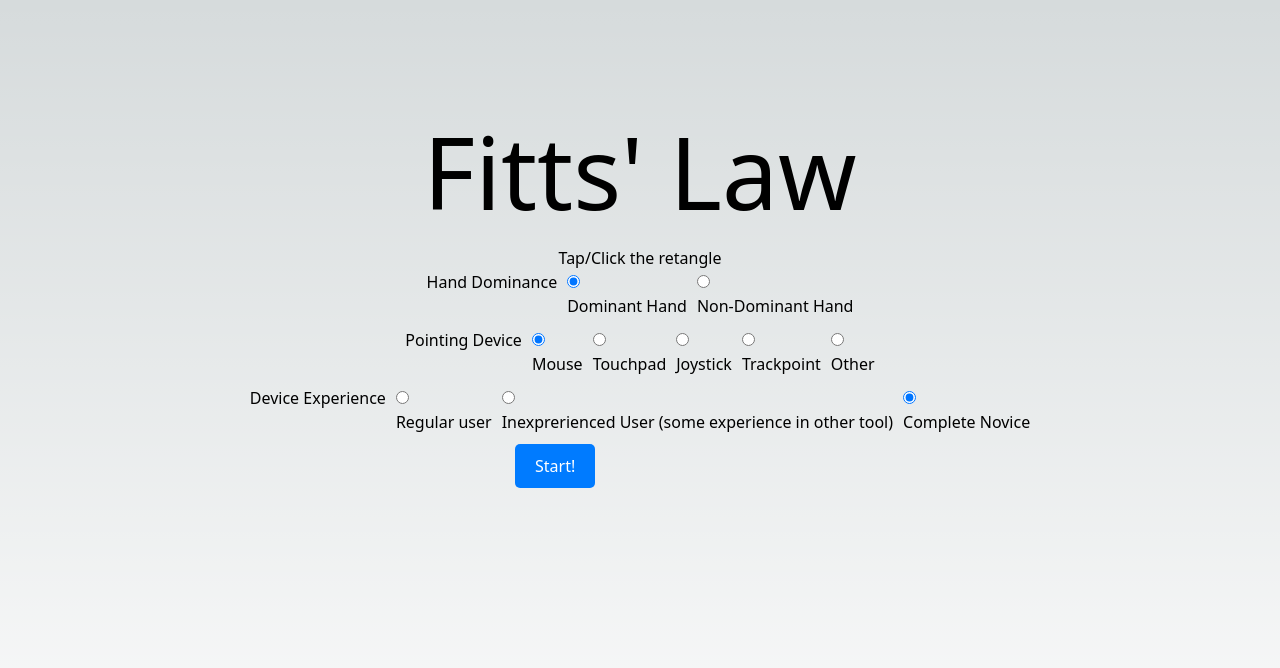
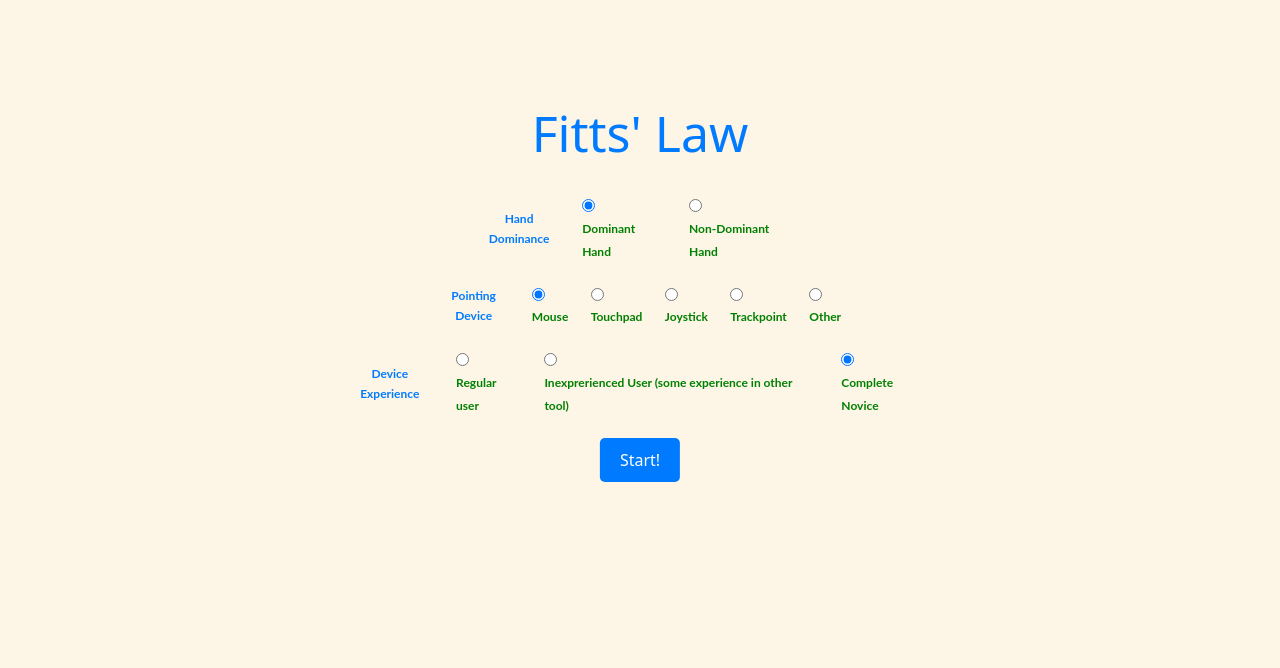
Before and after one commit to Devdeep-J-S/HCI-Fitts-Law, a Next.js app: page /page1 in a window 1280 px wide. Shown: the top 668 px of the page. Built offline with nearby package versions, Linux system fonts and the light colour scheme.

Commit message:
final changes done

```diff
--- a/pages/index.js
+++ b/pages/index.js
@@ -69,7 +69,15 @@ export default function Home() {
       </section>
 
       <div></div>
-      <p>Submission for HCI project by TEAM Innovative X</p>
+      <div className="needforspeed">
+      <p className="texty t1">Submission for HCI project by TEAM Innovative x</p>
+      <p className="texty t1">Team Members:</p>
+      <p className="texty t1">1. Vrund Rajput - 202001075</p>
+      <p className="texty t1">2. Harsh Kathiriya - 202001088</p>
+      <p className="texty t1">3. Devdeep JS - 202001150</p>
+      <p className="texty t1">4. Prarthee Desai - 202001257</p>
+      <p className="texty t1">5. Devansh Patel - 202001262</p>
+      </div>
     </main>
   );
 }
--- a/pages/page1.js
+++ b/pages/page1.js
@@ -31,12 +31,11 @@ export default function Page1() {
         <title>Fitts&apos; Law 1D</title>
         <script src="/script.js" />
       </Head>
-      <h1 className="title">Fitts&apos; Law</h1>
+      <h1 id="maintitle" className="title">Fitts&apos; Law</h1>
       <p id="text">Tap/Click the retangle </p>
-
       {/* ask for stuff */}
       <div id="radio-c" className="inline fields">
-        <label>Hand Dominance</label>
+        <label className="titlename">Hand Dominance</label>
         <div className="field">
           <div className="ui radio checkbox">
             <input
@@ -45,7 +44,9 @@ export default function Page1() {
               defaultChecked="defaultChecked"
               value="Dominant"
             />
-            <label>Dominant Hand</label>
+            <label>
+              Dominant Hand
+            </label>
           </div>
         </div>
         <div className="field">
@@ -57,7 +58,7 @@ export default function Page1() {
       </div>
 
       <div id="radio-b" className="inline fields">
-        <label>Pointing Device</label>
+        <label className="titlename">Pointing Device</label>
         <div className="field">
           <div className="ui radio checkbox">
             <input
@@ -96,7 +97,7 @@ export default function Page1() {
       </div>
 
       <div id="radio-a" className="inline fields">
-        <label>Device Experience</label>
+        <label className="titlename">Device Experience</label>
         <div className="field">
           <div className="ui radio checkbox">
             <input type="radio" name="device-experience" value="Regular user" />
@@ -126,26 +127,26 @@ export default function Page1() {
         </div>
       </div>
 
-      <div id="div1">
-        <button className="button" id="start" onClick={handleStart}>
+      <div className="buttons4" id="div1">
+        <button className="button center-hor" id="start" onClick={handleStart}>
           Start!
         </button>
         <br />
-        <button className="button" id="btnResults" onClick={handleResults}>
+        <button className="button center-hor2" id="btnResults" onClick={handleResults}>
           Get Results
         </button>
         <br />
         <input className="result" id="txtResults" type="text" />
         <br />
-        <button className="button" id="btnCopy" onClick={handleCopy}>
+        <button className="button center-hor3" id="btnCopy" onClick={handleCopy}>
           Copy Results to Clipboard
         </button>
         <br />
-        <button className="button" id="download" onClick={handleDownload}>
+        <button className="button center-hor4" id="download" onClick={handleDownload}>
           Download Results
         </button>
 
-        <Link className="button" href="/" id="back">
+        <Link className="button center-hor2" href="/" id="back">
           Back
         </Link>
       </div>
--- a/pages/page2.js
+++ b/pages/page2.js
@@ -30,12 +30,12 @@ export default function Page2() {
         <title>Fitts&apos; Law 2D</title>
         <script src="/script2.js" />
       </Head>
-      <h1 className="title">Fitts&apos; Law 2D</h1>
+      <h1 id="maintitle" className="title">Fitts&apos; Law 2D</h1>
       <p id="text">Let&apos;s get started </p>
 
       {/* ask for stuff */}
       <div id="radio-c" className="inline fields">
-        <label>Hand Dominance</label>
+        <label classname="titlename">Hand Dominance</label>
         <div className="field">
           <div className="ui radio checkbox">
             <input
@@ -56,7 +56,7 @@ export default function Page2() {
       </div>
 
       <div id="radio-b" className="inline fields">
-        <label>Pointing Device</label>
+        <label classname="titlename">Pointing Device</label>
         <div className="field">
           <div className="ui radio checkbox">
             <input
@@ -95,7 +95,7 @@ export default function Page2() {
       </div>
 
       <div id="radio-a" className="inline fields">
-        <label>Device Experience</label>
+        <label classname="titlename">Device Experience</label>
         <div className="field">
           <div className="ui radio checkbox">
             <input type="radio" name="device-experience" value="Regular user" />
@@ -126,25 +126,25 @@ export default function Page2() {
       </div>
 
       <div id="div1">
-        <button className="button" id="start" onClick={handleStart}>
-          Start
+        <button className="button center-hor" id="start" onClick={handleStart}>
+          Start!
         </button>
         <br />
-        <button className="button" id="btnResults" onClick={handleResult}>
+        <button className="button center-hor2" id="btnResults" onClick={handleResult}>
           Get Results
         </button>
         <br />
         <input className="result" id="txtResults" type="text" />
         <br />
-        <button className="button" id="btnCopy" onClick={handleCopy}>
+        <button className="button center-hor3" id="btnCopy" onClick={handleCopy}>
           Copy Results to Clipboard
         </button>
         <br />
-        <button className="button" id="download" onClick={handleDownload}>
+        <button className="button center-hor4" id="download" onClick={handleDownload}>
           Download Results
         </button>
 
-        <Link className="button" href="/" id="back">
+        <Link className="button center-hor2" href="/" id="back">
           Back
         </Link>
       </div>
--- a/styles/globals.css
+++ b/styles/globals.css
@@ -4,8 +4,8 @@
 
 :root {
   --foreground-rgb: 0, 0, 0;
-  --background-start-rgb: 214, 219, 220;
-  --background-end-rgb: 255, 255, 255;
+  --background-start-rgb: 255, 255, 255;
+  --background-end-rgb: 24, 25, 245;
 }
 
 @media (prefers-color-scheme: dark) {
@@ -17,20 +17,24 @@
 }
 
 body {
-  color: rgb(var(--foreground-rgb));
-  background: linear-gradient(
-      to bottom,
-      transparent,
-      rgb(var(--background-end-rgb))
-    )
-    rgb(var(--background-start-rgb));
+    color: rgb(var(--foreground-rgb));
+      background-color: oldlace;
+}
+
+.titlename{
+  font-size: 50px;
+  text-align: center;
+  display: flex;
+  justify-content: center;
+  color: #007bff;
 }
 
 .title {
-  font-size: 100px;
+  font-size: 50px;
   text-align: center;
   display: flex;
   justify-content: center;
+  color: #007bff;
 }
 
 .button-container {
@@ -51,6 +55,54 @@ body {
   text-decoration: none;
   text-align: center;
   transition: background-color 0.3s ease;
+}
+/* .buttons4 {
+  display: flex;
+  justify-content: center;
+} */
+
+/* .button {
+  margin: 0 10px;
+} */
+
+
+.center-hor{
+  left:50%;
+  /* margin-top:0; */
+  /* padding-top:0; */
+  position:relative;
+  -ms-transform: translateX(-50%);
+  transform: translateX(-50%);
+}
+
+.center-hor2{
+  /* left:50%; */
+  /* margin: 0 10px; */
+  position:absolute;
+  left:51.5%;
+  margin-top: 0%;
+  -ms-transform: translateX(-50%);
+  transform: translateX(-50%);
+}
+
+.center-hor3{
+  /* left:50%; */
+  position:absolute;
+  /* margin-top:20%; */
+  -ms-transform: translateX(-50%);
+  transform: translateX(-50%);
+  -ms-transform: translateY(-20%);
+  transform: translateY(-200%);
+}
+
+.center-hor4{
+  position:absolute;
+  left:46%;
+  /* margin-top:20%; */
+  -ms-transform: translateX(-50%);
+  transform: translateX(-50%);
+  -ms-transform: translateY(-20%);
+  transform: translateY(-130%);
 }
 
 .button:hover {
@@ -74,15 +126,82 @@ body {
 
 /* styles.module.css */
 .inline.fields {
+  /* display: flex;
+  flex-wrap: wrap;
+  justify-content: flex-start; */
+  /* display: flex;
+  -webkit-box-orient: horizontal;
+  -webkit-box-direction: normal;
+  flex-direction: row;
+  margin: 0 -0.5em 1em; */
+
+
+  -webkit-text-size-adjust: 100%;
+  font-family: Lato,'Helvetica Neue',Arial,Helvetica,sans-serif;
+  line-height: 1.4285em;
+  color: green;
+  text-align: left;
+  font-size: 1rem;
+  box-sizing: inherit;
   display: flex;
-  flex-wrap: wrap;
-  justify-content: flex-start;
+  -webkit-box-orient: horizontal;
+  -webkit-box-direction: normal;
+  flex-direction: row;
+  margin: 0 0 1em;
+  -webkit-box-align: center;
+  align-items: center;
+  padding-left: 1%;
+  padding-right: 1%;
+
+}
+
+.input{
+  -webkit-text-size-adjust: 100%;
+  -webkit-box-direction: normal;
+  font-family: sans-serif;
+  font-size: 100%;
+  line-height: 1.15;
+  margin: 0;
+  overflow: visible;
+  box-sizing: border-box;
+  padding: 0;
+  cursor: pointer;
+  position: absolute;
+  top: 0;
+  left: 0;
+  opacity: 0!important;
+  outline: 0;
+  z-index: 3;
+  width: 17px;
+  height: 17px;
+}
+
+#text{
+  visibility: hidden;
+  color: "#007bff";
 }
 
 .inline.fields .field {
   justify-content: space-between;
   margin-left: 10px;
   margin-bottom: 10px;
+  /* width: 33.33333333%; */
+
+  -webkit-text-size-adjust: 100%;
+  font-family: Lato,'Helvetica Neue',Arial,Helvetica,sans-serif;
+  line-height: 1.4285em;
+  color: green;
+  text-align: left;
+  font-size: 1rem;
+  -webkit-box-direction: normal;
+  box-sizing: inherit;
+  clear: both;
+  -webkit-box-flex: 0;
+  flex: 0 1 auto;
+  margin: 0;
+  padding: 0 1em 0 0;
+  padding-left: 1em;
+  padding-right: 0.1%;
 }
 
 .ui.checkbox label {
@@ -93,6 +212,7 @@ body {
 .texty {
   font-size: 25px;
   text-align: center;
+  /* color:green; */
 }
 
 .needforspeed {
@@ -101,6 +221,11 @@ body {
   font-size: 50px;
   align-items: center;
   flex-direction: column;
+}
+
+.t1{
+  color:green;
+
 }
 
 #btnResults{
@@ -122,3 +247,34 @@ body {
 #back{
   visibility: hidden;
 }
+
+
+.inline.fields {
+  display: flex;
+  flex-direction: row;
+  align-items: center;
+  margin-bottom: 20px;
+  font-size: 14px;
+}
+
+.inline.fields label {
+  font-size: 12px;
+  font-weight: bold;
+  margin-right: 1px;
+}
+
+.field {
+  display: flex;
+  flex-direction: row;
+  align-items: center;
+  font-weight: regular;
+  margin-bottom: 20px;
+}
+
+.ui.radio.checkbox {
+  margin-right: 5px;
+}
+
+.needforspeed{
+   color: #007bff;
+}
```
Also changed, not shown: public/script.js (+25 -19 lines), public/script2.js (+28 -19 lines).
